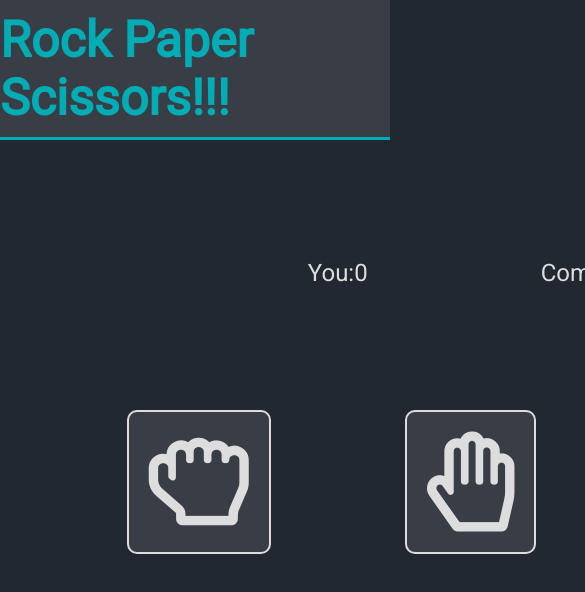
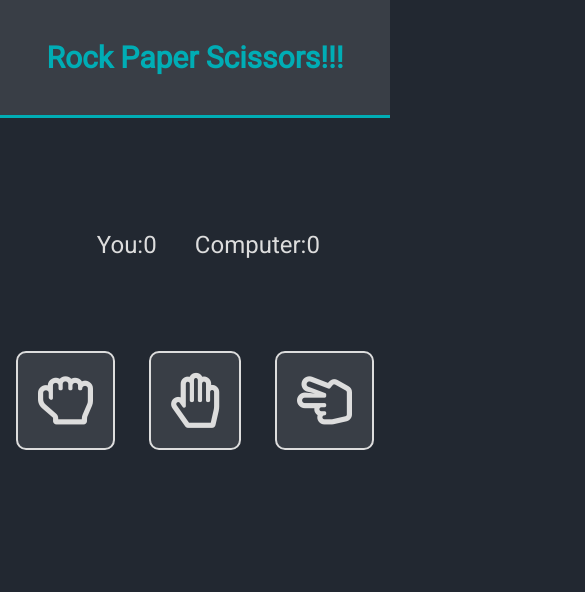
Before and after one commit to Valkyries12/rock_paper_scissor, a plain HTML site: page index.html in a window 390 px wide. Shown: the top 592 px of the page, 585 px wide, since content can reach past the window. Drawn offline with Linux system fonts and the light colour scheme.

Commit message:
Se agrega responsive

```diff
--- a/styles.css
+++ b/styles.css
@@ -16,7 +16,7 @@ header {
     display: flex;
     justify-content: center;
     margin-bottom: 50px;
-    padding: 2.7% 0;
+    padding: 50px 0;
     width: 100%;
 }
 
@@ -24,16 +24,14 @@ header {
     display: grid;
     color: #ddd;
     grid-template-areas:
-        "finalScore finalScore finalScore finalScore finalScore finalScore"
-        ". score1 . . score2 ."
-        ". . . . . ."
-        ". . . . . ."
-        ". . . . . ."
-        "rock . paper paper . scissor";
+        "finalScore finalScore finalScore"
+        "score score score"
+        "rock paper scissor";
     /*width: 80%;*/
     margin: 0 auto;
-    width: 35%;
+    width: 40%;
     grid-gap: 2px;
+    max-width: 734px;
 }
 
 h1 {
@@ -53,12 +51,13 @@ h1 {
 
 .score-player-one {
     align-items: center;
-    align-self: center;
     display: flex;
     flex-direction: column;
-    grid-area: score1;
+    grid-area: score;
     justify-content: space-around;
+    justify-self: center;
     margin-bottom: 15px;
+    margin-right: 35%;
     width: 130px;
 }
 
@@ -67,9 +66,11 @@ h1 {
     align-self: center;
     display: flex;
     flex-direction: column;
-    grid-area: score2;
+    grid-area: score;
     justify-content: space-around;
+    justify-self: center;
     margin-bottom: 15px;
+    margin-left: 32%;
     width: 130px;
 }
 
@@ -82,7 +83,7 @@ h1 {
 }
 
 .final-score {
-    font-size: 40px;
+    font-size: clamp(30px, 35px, 40px);
     text-transform: capitalize;
 }
 
@@ -90,6 +91,8 @@ h1 {
 #scoreTwo {
     font-size: 80px;
     padding: 10px;
+    justify-self: center;
+    align-self: center;
 }
 
 .btn-choice {
@@ -127,20 +130,20 @@ h1 {
 }
 
 .popup {
+    align-items: center;
+    background-color: #222831;
+    border-radius: 10px;
+    border: 2px solid #00ADB5;
     display: flex;
     flex-direction: column;
+    font-size: 30px;
     justify-content: space-around;
-    align-items: center;
+    left: 50%;
     position: fixed;
     top: 50%;
-    left: 50%;
     transform: translate(-50%, -50%);
+    width: 500px;
     z-index: 10;
-    width: 500px;
-    border: 2px solid #00ADB5;
-    background-color: #222831;
-    font-size: 30px;
-    border-radius: 10px;
 }
 
 .popup-text {
@@ -149,26 +152,72 @@ h1 {
 }
 
 .overlay {
+    background-color: rgba(0, 0, 0, .5);
+    bottom: 0;
+    left: 0;
     position: fixed;
+    right: 0;
     top: 0;
-    left: 0;
-    right: 0;
-    bottom: 0;
-    background-color: rgba(0, 0, 0, .5);
 }
 
 .btn-restart {
+    background-color: #393e46;
+    border-radius: 10px;
+    border: 2px solid #ddd;
+    cursor: pointer;
+    display: inline-block;
+    margin-bottom: 30px;
+    margin-top: 10px;
     padding: 20px;
     text-transform: capitalize;
-    cursor: pointer;
-    display: inline-block;
-    border: 2px solid #ddd;
-    background-color: #393e46;
-    border-radius: 10px;
-    margin-top: 10px;
-    margin-bottom: 30px;
 }
 
 .btn-restart:hover {
     background-color: #4a4f57;
 }
+
+/******************/
+/* media queries */
+/*****************/
+
+@media screen and (max-width: 768px) {
+
+    .main-container {
+        width: 100%;
+
+    }
+
+    h1 {
+        font-size: 30px;
+    }
+
+    header {
+        padding: 40px 0;
+    }
+
+    .popup {
+        font-size: 24px;
+        width: 350px;
+    }
+
+    .btn-restart {
+        padding: 17px;
+    }
+}
+
+@media screen and (max-width: 520px) {
+
+    .fas,
+    .far {
+        font-size: 55px;
+
+    }
+
+    #scoreOne,
+    #scoreTwo {
+    font-size: 55px;
+    }
+
+
+
+}
```
